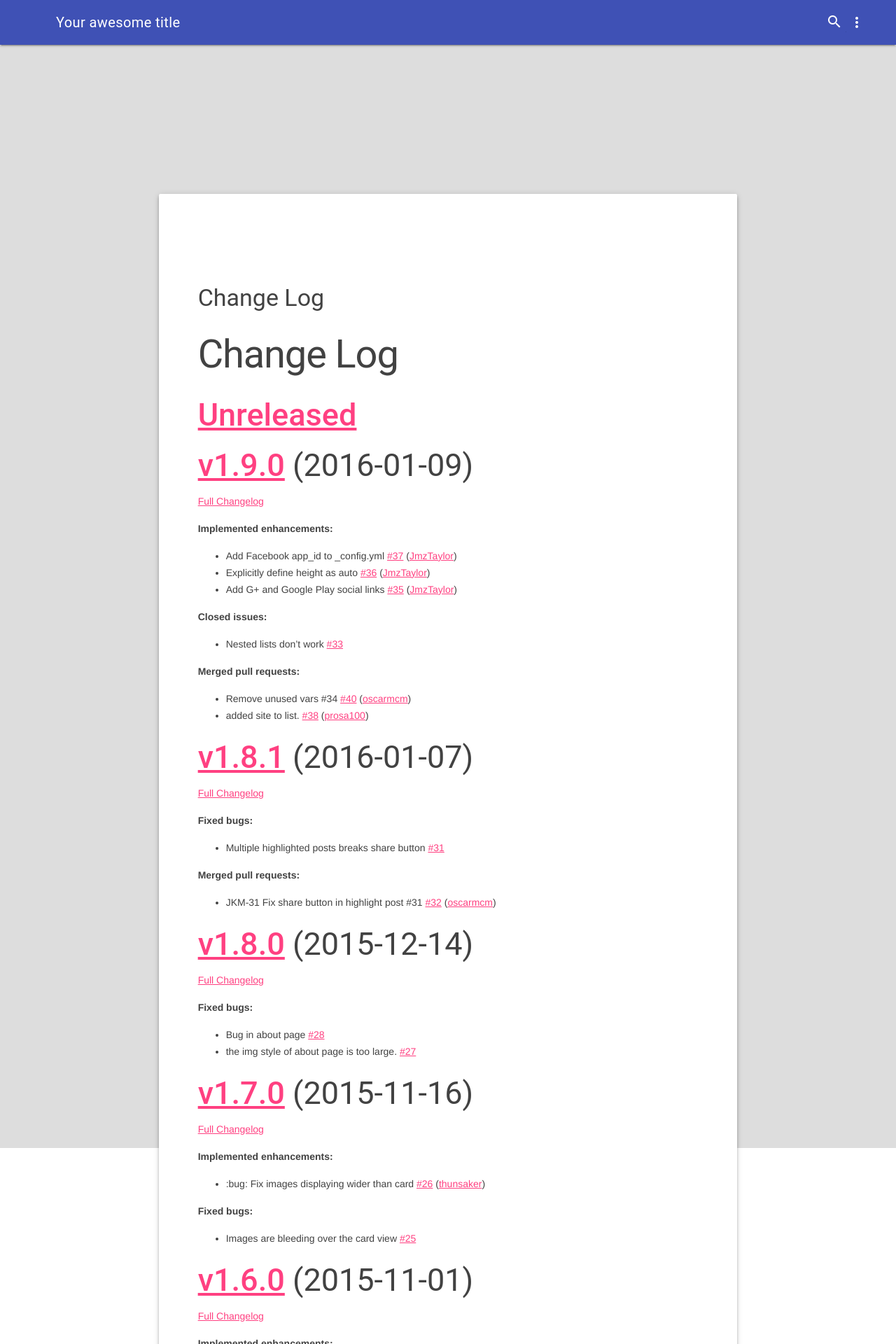
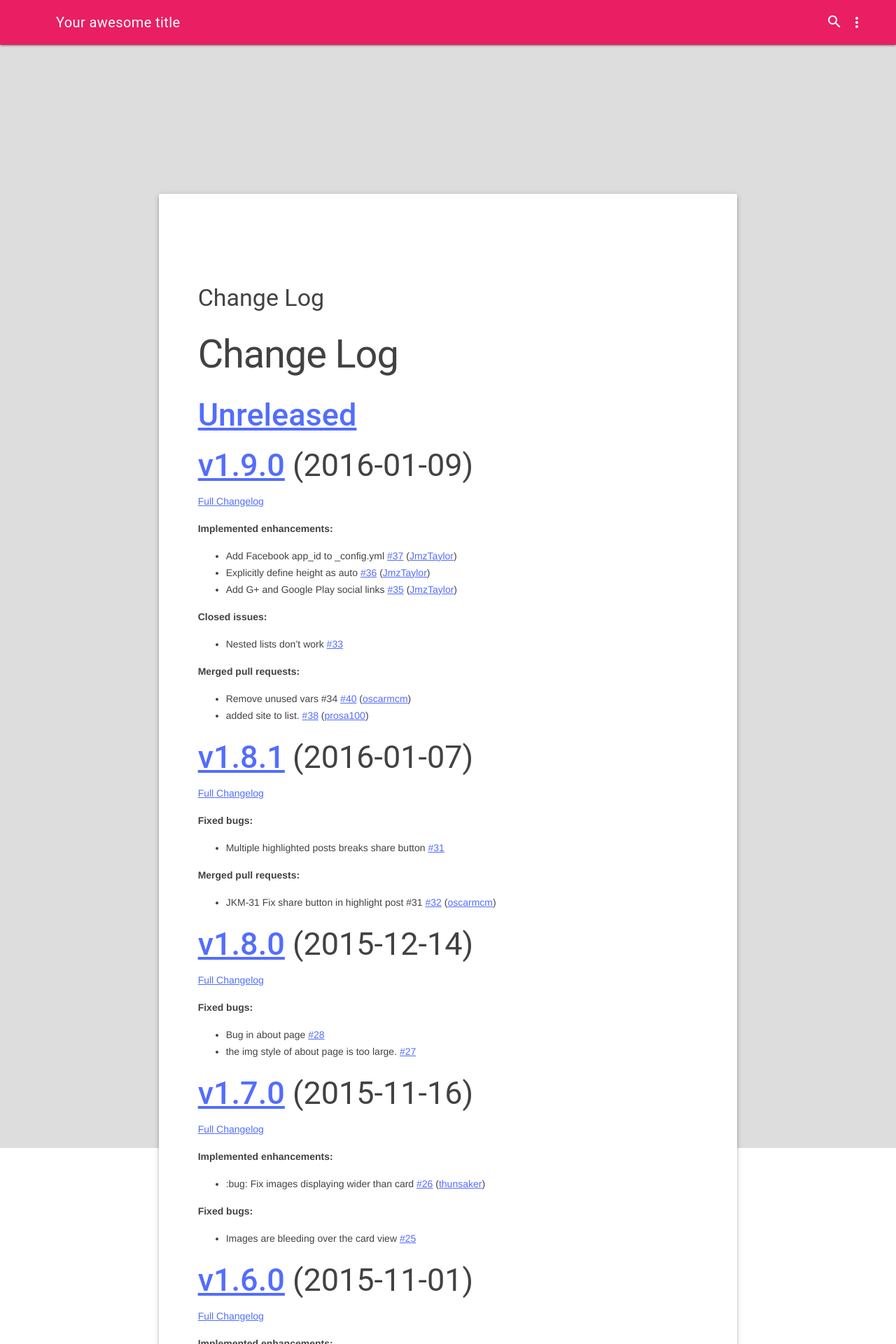
Before and after one commit to jonathanstowell/jonathanstowell.github.io, a Jekyll site: the page built from CHANGELOG.md, in a window 1280 px wide. Shown: the top 1920 px of the page at 70% size. Built offline with Jekyll 4.4.1, drawn with Linux system fonts in a browser that asks for light colours; our own code applies the rules of GitHub Pages for plain Markdown files; comment, search, counter and statistics services are not loaded.

Commit message:
Add pink theme.

```diff
--- a/_includes/head.html
+++ b/_includes/head.html
@@ -10,7 +10,7 @@
   <link rel="alternate" type="application/rss+xml" title="{{ site.title }}" href="{{ "/feed.xml" | prepend: site.baseurl | prepend: site.url }}" />
 
   <!-- Material Design Lite css Library -->
-  <link rel="stylesheet" href="https://code.getmdl.io/1.3.0/material.indigo-pink.min.css">
+  <link rel="stylesheet" href="https://code.getmdl.io/1.3.0/material.pink-indigo.min.css" />
 
   <!-- Material Design Fonts -->
   <link rel="stylesheet" href="https://fonts.googleapis.com/icon?family=Material+Icons">
```
